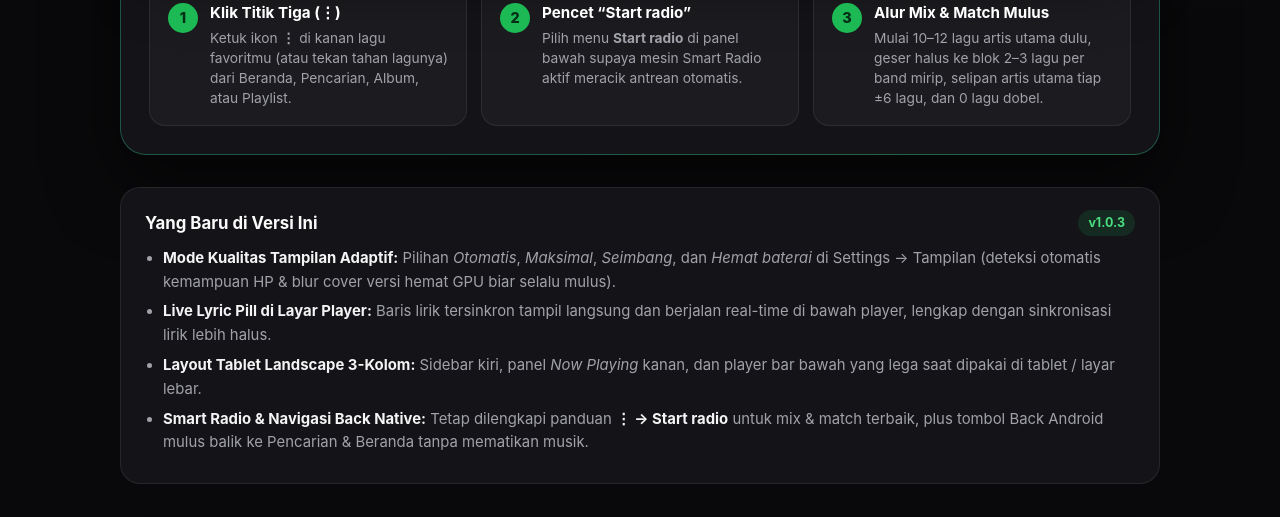
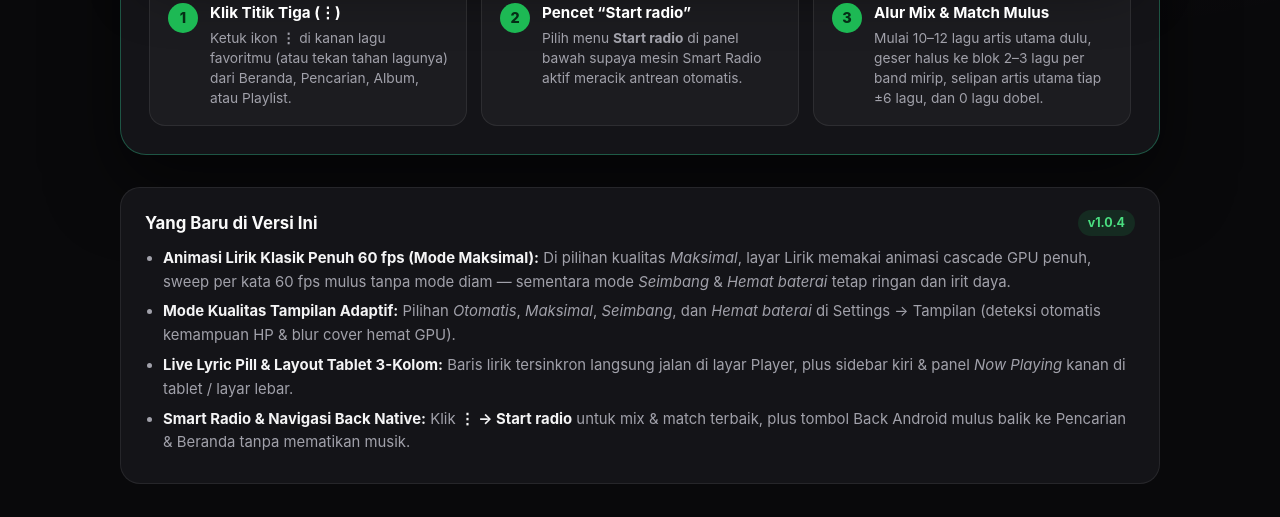
Before and after one commit to h3rwthme/Music-, a plain HTML site: page docs/index.html in a window 1280 px wide. Shown: the part 1374-1891 px from the top of the page. Drawn offline with Linux system fonts and the light colour scheme; no server answers.

Commit message:
release: v1.0.4

```diff
--- a/docs/index.html
+++ b/docs/index.html
@@ -173,7 +173,7 @@
       <img class="logo" src="https://raw.githubusercontent.com/h3rwthme/Music-/main/assets/icon.svg" alt="Logo Music Player" />
       <div class="pill">
         <span class="dot"></span>
-        <span id="release-label">v1.0.3 · Android 7.0+ (arm64-v8a) · ~8.3 MB</span>
+        <span id="release-label">v1.0.4 · Android 7.0+ (arm64-v8a) · ~8.4 MB</span>
       </div>
       <h1>Music Player</h1>
       <p class="subtitle">
@@ -230,13 +230,13 @@
     <section class="whats-new">
       <div class="whats-new__head">
         <h2>Yang Baru di Versi Ini</h2>
-        <span class="whats-new__tag" id="whats-new-tag">v1.0.3</span>
+        <span class="whats-new__tag" id="whats-new-tag">v1.0.4</span>
       </div>
       <ul id="whats-new-list">
-        <li><strong>Mode Kualitas Tampilan Adaptif:</strong> Pilihan <em>Otomatis</em>, <em>Maksimal</em>, <em>Seimbang</em>, dan <em>Hemat baterai</em> di Settings → Tampilan (deteksi otomatis kemampuan HP &amp; blur cover versi hemat GPU biar selalu mulus).</li>
-        <li><strong>Live Lyric Pill di Layar Player:</strong> Baris lirik tersinkron tampil langsung dan berjalan real-time di bawah player, lengkap dengan sinkronisasi lirik lebih halus.</li>
-        <li><strong>Layout Tablet Landscape 3-Kolom:</strong> Sidebar kiri, panel <em>Now Playing</em> kanan, dan player bar bawah yang lega saat dipakai di tablet / layar lebar.</li>
-        <li><strong>Smart Radio &amp; Navigasi Back Native:</strong> Tetap dilengkapi panduan <strong>⋮ → Start radio</strong> untuk mix &amp; match terbaik, plus tombol Back Android mulus balik ke Pencarian &amp; Beranda tanpa mematikan musik.</li>
+        <li><strong>Animasi Lirik Klasik Penuh 60 fps (Mode Maksimal):</strong> Di pilihan kualitas <em>Maksimal</em>, layar Lirik memakai animasi cascade GPU penuh, sweep per kata 60 fps mulus tanpa mode diam — sementara mode <em>Seimbang</em> &amp; <em>Hemat baterai</em> tetap ringan dan irit daya.</li>
+        <li><strong>Mode Kualitas Tampilan Adaptif:</strong> Pilihan <em>Otomatis</em>, <em>Maksimal</em>, <em>Seimbang</em>, dan <em>Hemat baterai</em> di Settings → Tampilan (deteksi otomatis kemampuan HP &amp; blur cover hemat GPU).</li>
+        <li><strong>Live Lyric Pill &amp; Layout Tablet 3-Kolom:</strong> Baris lirik tersinkron langsung jalan di layar Player, plus sidebar kiri &amp; panel <em>Now Playing</em> kanan di tablet / layar lebar.</li>
+        <li><strong>Smart Radio &amp; Navigasi Back Native:</strong> Klik <strong>⋮ → Start radio</strong> untuk mix &amp; match terbaik, plus tombol Back Android mulus balik ke Pencarian &amp; Beranda tanpa mematikan musik.</li>
       </ul>
     </section>
 
```
Also changed, not shown: 1 other file.
